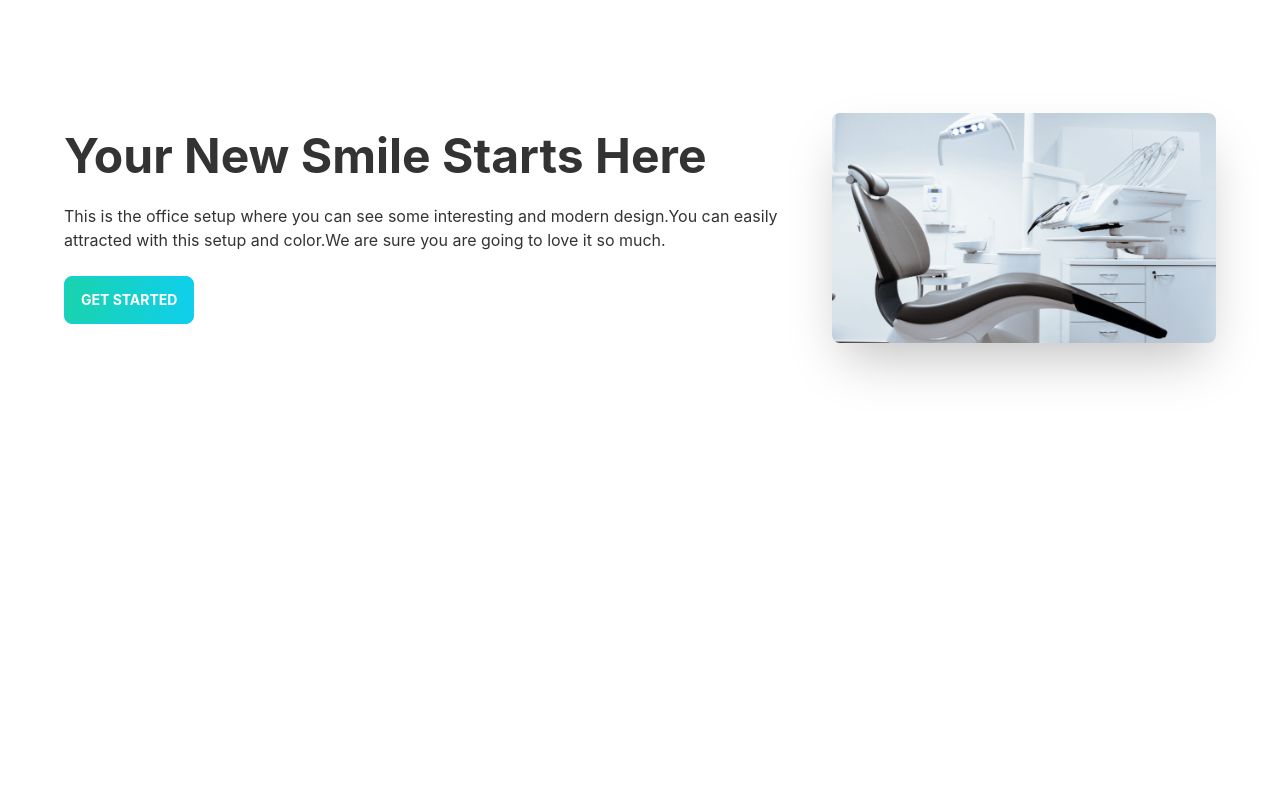
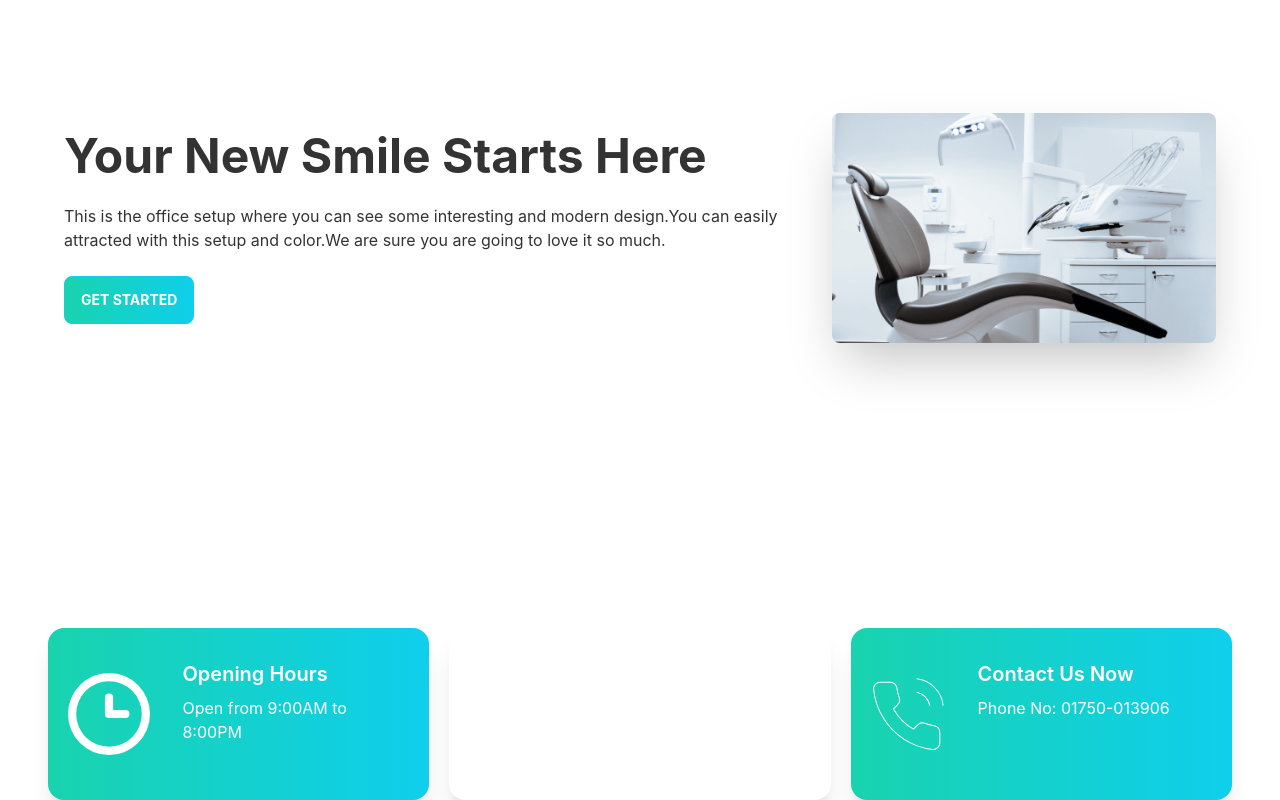
Before and after one commit to ahatasam2573/Doctors-Portal, a React (Create React App) app: page / in a window 1280 px wide. Shown: the part 236-1036 px from the top of the page. Before the commit the page ends 864 px from the top, so only its background shows below. Built offline with nearby package versions, Linux system fonts and the light colour scheme.

Commit message:
info section added by dynamic

```diff
--- a/src/Pages/Home/Home.js
+++ b/src/Pages/Home/Home.js
@@ -1,10 +1,13 @@
 import React from 'react';
 import Banner from './Banner/Banner';
+import Info from './Info';
+
 
 const Home = () => {
     return (
         <div>
             <Banner></Banner>
+            <Info></Info>
         </div>
     );
 };
--- /dev/null
+++ b/src/Pages/Home/InfoCard.js
@@ -0,0 +1,17 @@
+import React from 'react';
+
+const InfoCard = ({ img, cardTitle, description, bgClass }) => {
+    return (
+        <div class={`card lg:card-side bg-base-100 shadow-xl ${bgClass}`} >
+            <figure className='pl-5'>
+                <img src={img} alt="Album"></img>
+            </figure>
+            <div class="card-body text-white">
+                <h2 class="card-title">{cardTitle}</h2>
+                <p>{description}</p>
+            </div>
+        </div >
+    );
+};
+
+export default InfoCard;
--- a/src/Pages/Home/info.js
+++ b/src/Pages/Home/info.js
@@ -0,0 +1,17 @@
+import React from 'react';
+import InfoCard from './InfoCard';
+import clock from '../../assets/icons/clock.svg'
+import marker from '../../assets/icons/marker.svg'
+import phone from '../../assets/icons/phone.svg'
+
+const info = () => {
+    return (
+        <div className='grid grid-cols-1 lg:grid-cols-3 gap-5 px-12'>
+            <InfoCard description='Open from 9:00AM to 8:00PM' bgClass='bg-gradient-to-r from-secondary to-primary' cardTitle='Opening Hours' img={clock}></InfoCard>
+            <InfoCard description='Near Dhaka College,in front of Dhaka new Market,Dhanmondi,Dhaka-1280' bgClass='bg-accent' cardTitle='Our Location' img={marker}></InfoCard>
+            <InfoCard description='Phone No: 01750-013906' bgClass='bg-gradient-to-r from-secondary to-primary' cardTitle='Contact Us Now' img={phone}></InfoCard>
+        </div>
+    );
+};
+
+export default info;
```
